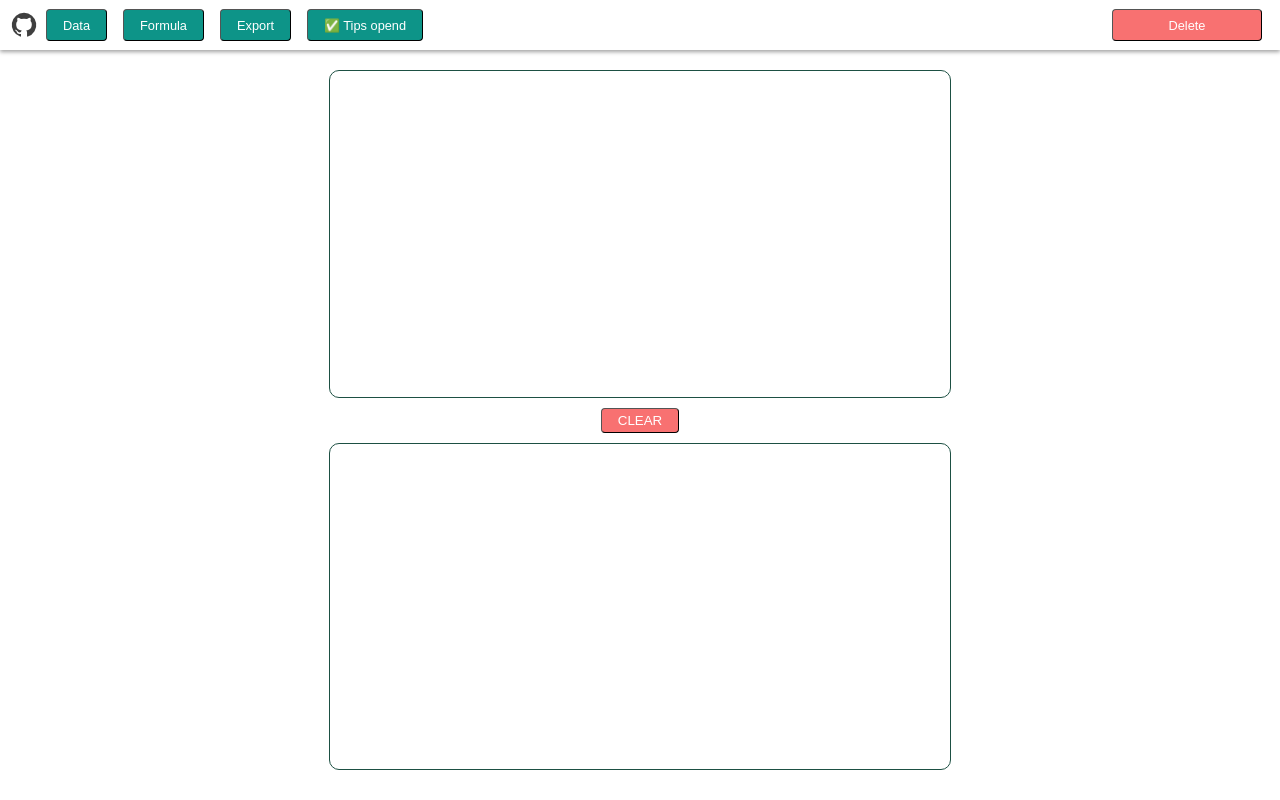
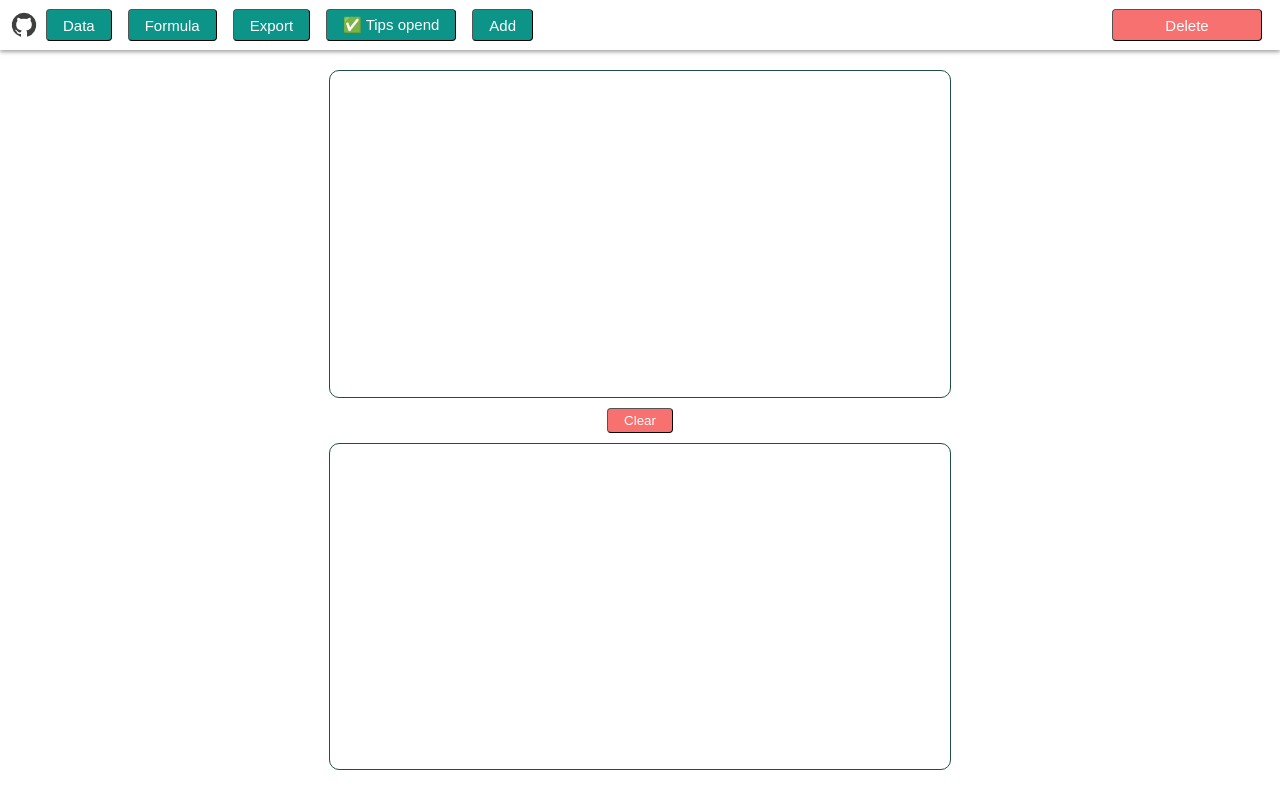
Before and after one commit to Cheng-DX/formula-editor, a Vue app: page / in a window 1280 px wide. Built offline with nearby package versions, Linux system fonts and the light colour scheme; a web font is replaced by a local one.

Commit message:
feat: add panel

```diff
--- a/src/core/sharedStates.ts
+++ b/src/core/sharedStates.ts
@@ -5,3 +5,5 @@ export const useTips = ref(true)
 export function saveTips() {
   localStorage.setItem('tips', JSON.stringify(useTips.value))
 }
+
+export const addPanelVisible = ref(false)
--- a/src/views/EditPanel.vue
+++ b/src/views/EditPanel.vue
@@ -6,7 +6,8 @@ import { handleBracket } from '@/core/handleBracket'
 import { computed } from '@vue/reactivity'
 import type { FilterFn } from '@/types'
 import { createFilterFn } from '@/core/filterFn'
-import { useTips } from '@/core/sharedStates'
+import { useTips, addPanelVisible } from '@/core/sharedStates'
+import { MyDialog } from '@/components/dialog/MyDialog'
 
 const { dataList: data, formulaList: formulas } = initLocalStroage()
 
@@ -78,10 +79,24 @@ function onInput() {
   }
   transform()
 }
+
+const target = ref('data')
+function switchTarget() {
+  target.value = target.value === 'data' ? 'formula' : 'data'
+}
+const title = computed(() => {
+  return `Add ${target.value}`
+})
 </script>
 
 <template>
-  <div flex>
+  <my-dialog :title="title" v-model="addPanelVisible">
+    <template #header>
+      <button @click="switchTarget" btn ml-10px>Switch</button>
+    </template>
+    <div wp-100 hp-100></div>
+  </my-dialog>
+  <div flex hp-100>
     <div flex hp-100 wp-25 color-white flex-col items-center scroll-y>
       <div mt-10px wp-95>
         <div
@@ -108,7 +123,7 @@ function onInput() {
     <div flex flex-col items-center flex-grow m-10px r-10>
       <textarea @input="onInput" v-model="input" class="area" />
       <div>
-        <button @click="clear" btn bg-red hover:bg-red-500>CLEAR</button>
+        <button @click="clear" btn bg-red hover:bg-red-500>Clear</button>
       </div>
       <textarea v-model="output" class="area" />
     </div>
@@ -158,7 +173,7 @@ function onInput() {
 .title {
   background-color: #167f9f;
   color: #fff;
-  border-radius: 5px;
+  border-top-left-radius: 4px;
   padding: 5px;
 }
 .area {
--- a/src/views/NavBar.vue
+++ b/src/views/NavBar.vue
@@ -5,7 +5,7 @@ import {
   importFiles
 } from '@/core/localStroage'
 import { computed } from '@vue/reactivity'
-import { useTips } from '@/core/sharedStates'
+import { useTips, addPanelVisible } from '@/core/sharedStates'
 
 function handleImportFiles(event: Event, tag: string) {
   const fileInput = event.target as HTMLInputElement
@@ -16,7 +16,7 @@ function handleImportFiles(event: Event, tag: string) {
     return
   }
 }
-const buttonClass = 'btn m-inline-2 h-8 text-1vw '
+const buttonClass = 'btn m-inline-2 h-8 text-15px '
 
 const tipsState = computed(() =>
   useTips.value ? '✅ Tips opend' : '❌ Tips closed'
@@ -74,6 +74,9 @@ const tipsState = computed(() =>
         <button :class="buttonClass" @click="useTips = !useTips">
           {{ tipsState }}
         </button>
+        <button :class="buttonClass" @click="addPanelVisible = true">
+          Add
+        </button>
       </div>
       <button
         @click="clearAllLocalStorage"
```
